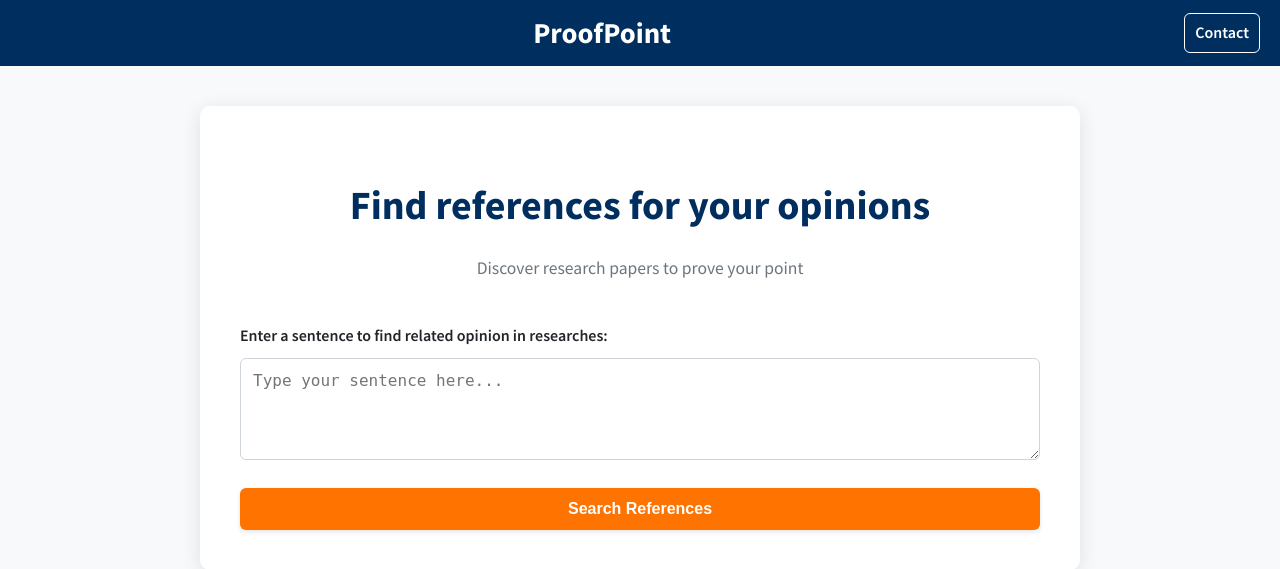
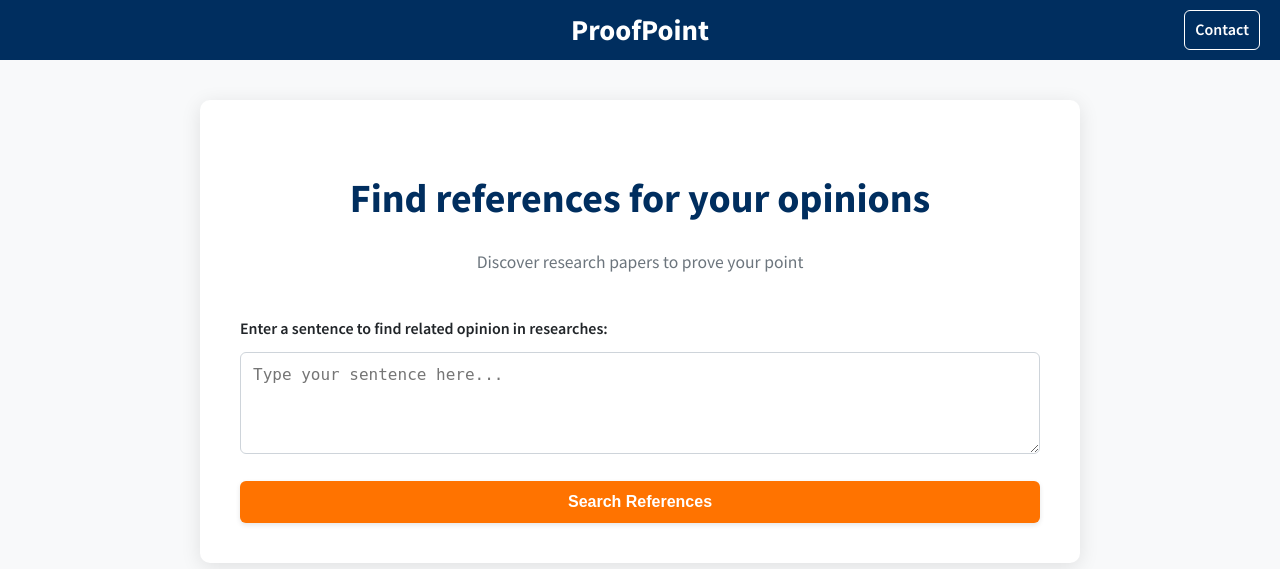
Before and after one commit to Ale045/ProofPoint, a Flask app: page / in a window 1280 px wide. Shown: the top 569 px of the page. Run offline with Flask 3, Linux system fonts and the light colour scheme.

Commit message:
fix the aligment issue with the title

```diff
--- a/templates/index.html
+++ b/templates/index.html
@@ -44,7 +44,7 @@
             box-shadow: 0 4px 20px rgba(0, 0, 0, 0.1);
         }
 
-        .top-bar {
+        /* .top-bar {
             background-color: #002e5f;
             color: #fff;
             padding: 10px 20px;
@@ -52,7 +52,18 @@
             justify-content: space-between;
             align-items: center;
             margin-bottom: 40px;
+        } */
+
+        .top-bar {
+            background-color: #002e5f;
+            color: #fff;
+            padding: 10px 20px;
+            position: relative;  /* To allow absolute positioning of the title */
+            display: flex;
+            justify-content: flex-end;  /* Aligns contact button to the right */
+            align-items: center;
         }
+
 
         .top-bar .contact-link {
             text-decoration: none;
@@ -69,17 +80,24 @@
             background-color: rgba(255, 255, 255, 0.2);
         }
 
-        .top-bar .site-title-container {
-            flex-grow: 1;
-            display: flex;
-            justify-content: center;
-        }
+        /* .top-bar .site-title {
+            font-size: 1.8rem;
+            font-weight: 700;
+            margin: 0;
+            color: #fff;
+        } */
 
         .top-bar .site-title {
             font-size: 1.8rem;
             font-weight: 700;
             margin: 0;
             color: #fff;
+        }
+
+        .top-bar .site-title-container {
+            position: absolute;
+            left: 50%;
+            transform: translateX(-50%);
         }
 
         /* .top-bar .site-title-container {
```
